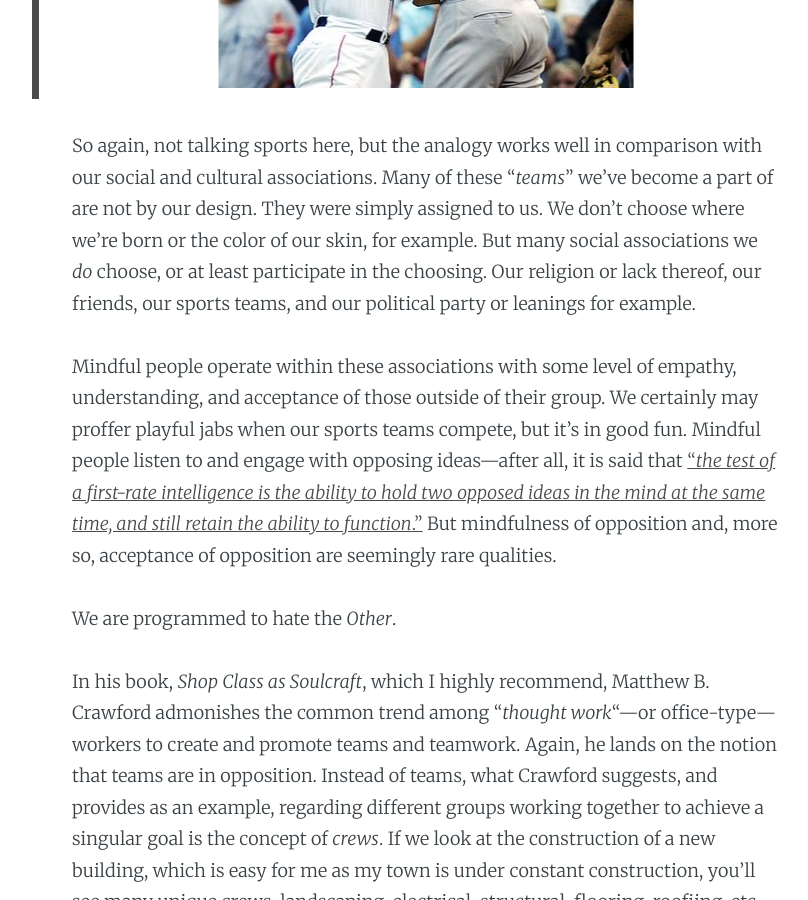
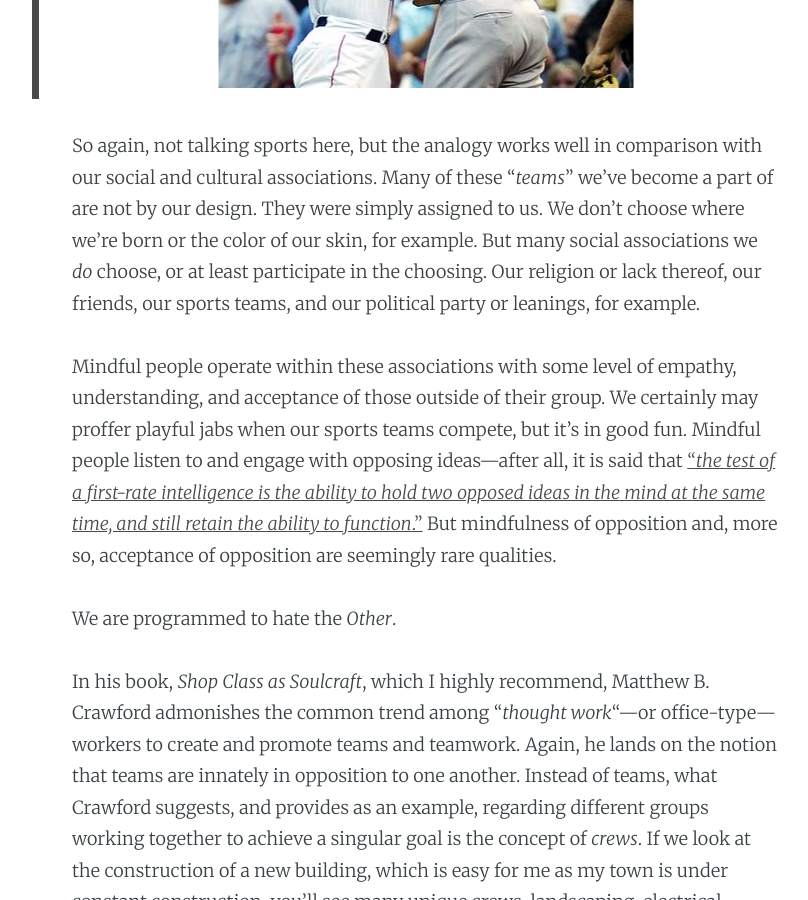
Before and after one commit to chevrenoire/chevrenoire.github.io, a Jekyll site: the page built from _posts/2020-09-30-on-the-debate.md, in a window 1280 px wide and 900 px high, scrolled down 2688 px. Shown: the whole window, without its empty margins (213-1021 px from the left). Built offline with Jekyll 4.4.1, drawn with Linux system fonts in a browser that asks for light colours; nearby versions of some CDN libraries; some of the changed text lies outside the part shown.

Commit message:
post fixes

```diff
--- a/_posts/2020-09-30-on-the-debate.md
+++ b/_posts/2020-09-30-on-the-debate.md
@@ -40,19 +40,19 @@ While I'm not talking sports here, sports fandom can do well to lend some depres
 >
 > However, another night, standing outside the Barrow Street Ale House, a guy had to be restrained by his friends because he wanted to beat the living shit out of me...because I had on a Red Sox cap.  ![Red Sox/Yankeees fighting](/assets/images/redsoxyankees.jpg)
 
-So again, not talking sports here, but the analogy works well in comparison with our social and cultural associations. Many of these "_teams_" we've become a part of are not by our design. They were simply assigned to us. We don't choose where we're born or the color of our skin, for example. But many social associations we _do_ choose, or at least participate in the choosing. Our religion or lack thereof, our friends, our sports teams, and our political party or leanings for example.
+So again, not talking sports here, but the analogy works well in comparison with our social and cultural associations. Many of these "_teams_" we've become a part of are not by our design. They were simply assigned to us. We don't choose where we're born or the color of our skin, for example. But many social associations we _do_ choose, or at least participate in the choosing. Our religion or lack thereof, our friends, our sports teams, and our political party or leanings, for example.
 
 Mindful people operate within these associations with some level of empathy, understanding, and acceptance of those outside of their group. We certainly may proffer playful jabs when our sports teams compete, but it's in good fun. Mindful people listen to and engage with opposing ideas&mdash;after all, it is said that ["_the test of a first-rate intelligence is the ability to hold two opposed ideas in the mind at the same time, and still retain the ability to function_."](https://www.goodreads.com/quotes/22749-before-i-go-on-with-this-short-history-let-me) But mindfulness of opposition and, more so, acceptance of opposition are seemingly rare qualities.
 
 We are programmed to hate the _Other_.
 
-In his book, _Shop Class as Soulcraft_, which I highly recommend, Matthew B. Crawford admonishes the common trend among "_thought work_"&mdash;or office-type&mdash;workers to create and promote teams and teamwork. Again, he lands on the notion that teams are in opposition. Instead of teams, what Crawford suggests, and provides as an example, regarding different groups working together to achieve a singular goal is the concept of _crews_. If we look at the construction of a new building, which is easy for me as my town is under constant construction, you'll see many unique crews, landscaping, electrical, structural, flooring, roofiing, etc. working together toward the end product of a functioning office or apartment building.
+In his book, _Shop Class as Soulcraft_, which I highly recommend, Matthew B. Crawford admonishes the common trend among "_thought work_"&mdash;or office-type&mdash;workers to create and promote teams and teamwork. Again, he lands on the notion that teams are innately in opposition to one another. Instead of teams, what Crawford suggests, and provides as an example, regarding different groups working together to achieve a singular goal is the concept of _crews_. If we look at the construction of a new building, which is easy for me as my town is under constant construction, you'll see many unique crews, landscaping, electrical, structural, flooring, roofiing, etc. working together toward the end product of a functioning office or apartment building.
 
 Crews may not always agree, and they may actually even dislike one another, but the work drives forward on an agreed upon outcome.
 
 Unlike teams.
 
-A bigger issue when it comes to matters of political discourse and perhaps why we are so team-minded is that we've allowed far too much _personal_ liberty to be politicized. Our bodies, our races, our sexualities, our creeds, and other personal alignments have no place under scrutiny from anyone other than ourselves, let those of a governing body. Having allowed for these types of issues to become politicized, to separate us, has essentially shutdown any hope for resolute political discourse.
+A bigger issue when it comes to matters of political discourse, and perhaps why we are so team-minded, is that we've allowed far too much _personal_ liberty to be politicized. Our bodies, our races, our sexualities, our creeds, and other personal alignments have no place under scrutiny from anyone other than ourselves, let alone a governing body. Having allowed for these types of issues to become politicized, to separate us, has essentially shutdown any hope for resolute political discourse.
 
 _Actual_ political matters can, and should, be debated, and I firmly believe middle ground can be found. How tax dollars are collected and used. How we care for our planet. How we maintain and provide clean water to our people. How we feed and shelter our vets and our homeless. How we educate our children. How we provide and pay for higher education. How we maintain peace and protect ourselves. How we afford and obtain medical care. HOW WE CAN GET AWAY FROM BEING RUN INTO THE GROUND BY MONEY-HUNGRY CAPITALIST OVERLORDS...I digress
 
```
